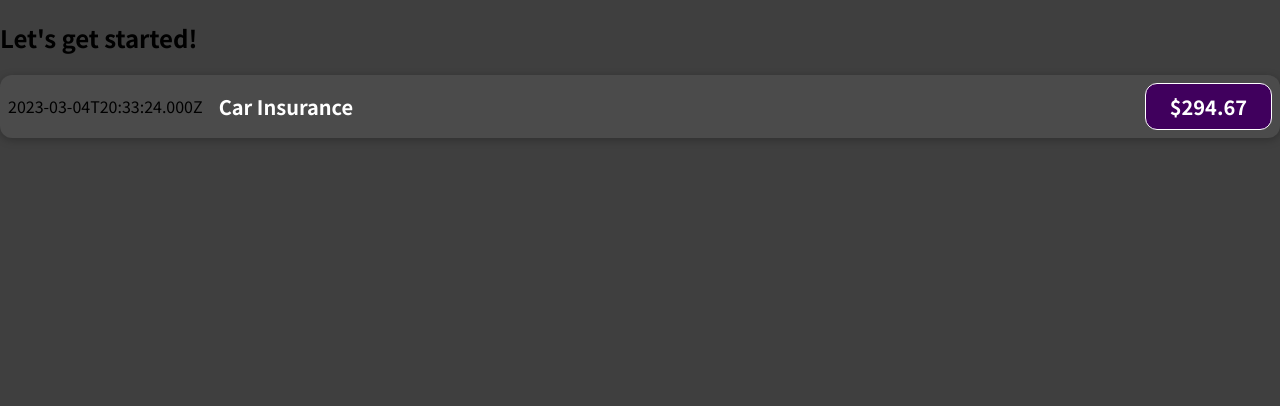
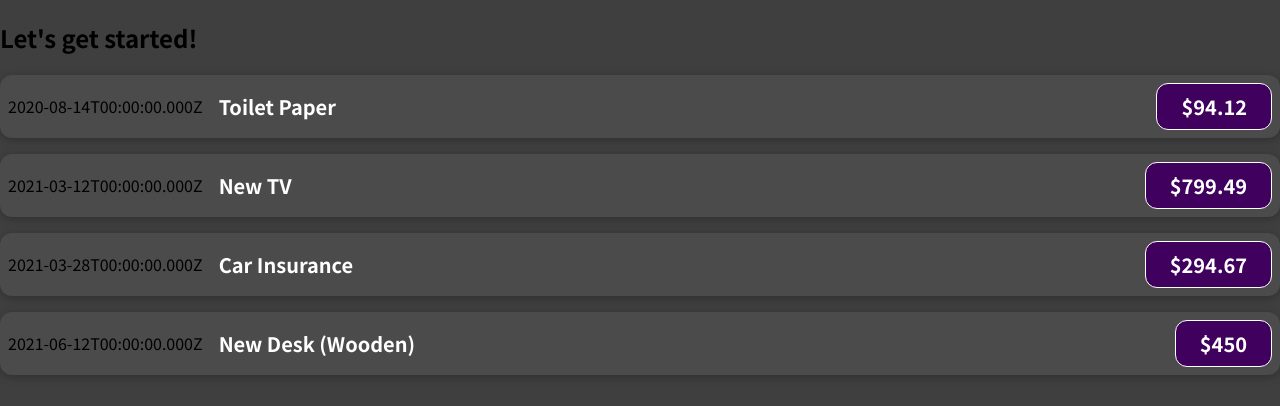
Before and after one commit to GEOFARL/react-basics, a JavaScript app: page / in a window 1280 px wide. Shown: the top 406 px of the page. Built offline with nearby package versions, Linux system fonts and the light colour scheme.

Commit message:
Make use of multiple components, use props
- Passed in props to a component as an html attribute
- Accessed this props using 'props' object inside a component

```diff
--- a/src/App.js
+++ b/src/App.js
@@ -1,10 +1,51 @@
 import ExpenseItem from './components/ExpenseItem';
 
 function App() {
+  const expenses = [
+    {
+      id: 'e1',
+      title: 'Toilet Paper',
+      amount: 94.12,
+      date: new Date(2020, 7, 14),
+    },
+    { id: 'e2', title: 'New TV', amount: 799.49, date: new Date(2021, 2, 12) },
+    {
+      id: 'e3',
+      title: 'Car Insurance',
+      amount: 294.67,
+      date: new Date(2021, 2, 28),
+    },
+    {
+      id: 'e4',
+      title: 'New Desk (Wooden)',
+      amount: 450,
+      date: new Date(2021, 5, 12),
+    },
+  ];
+
   return (
     <div>
       <h2>Let's get started!</h2>
-      <ExpenseItem></ExpenseItem>
+      <ExpenseItem
+        title={expenses[0].title}
+        amount={expenses[0].amount}
+        date={expenses[0].date}
+      ></ExpenseItem>
+      <ExpenseItem
+        title={expenses[1].title}
+        amount={expenses[1].amount}
+        date={expenses[1].date}
+      ></ExpenseItem>
+      <ExpenseItem
+        title={expenses[2].title}
+        amount={expenses[2].amount}
+        date={expenses[2].date}
+      ></ExpenseItem>
+      <ExpenseItem
+        title={expenses[3].title}
+        amount={expenses[3].amount}
+        date={expenses[3].date}
+      ></ExpenseItem>
     </div>
   );
 }
--- a/src/components/ExpenseItem.js
+++ b/src/components/ExpenseItem.js
@@ -1,16 +1,12 @@
 import './ExpenseItem.css';
 
-export default function ExpenseItem() {
-  const expenseDate = new Date();
-  const expenseTitle = 'Car Insurance';
-  const expenseAmount = 294.67;
-
+export default function ExpenseItem(props) {
   return (
     <div className="expense-item">
-      <div>{expenseDate.toISOString()}</div>
+      <div>{props.date.toISOString()}</div>
       <div className="expense-item__description">
-        <h2>{expenseTitle}</h2>
-        <div className="expense-item__price">${expenseAmount}</div>
+        <h2>{props.title}</h2>
+        <div className="expense-item__price">${props.amount}</div>
       </div>
     </div>
   );
```
